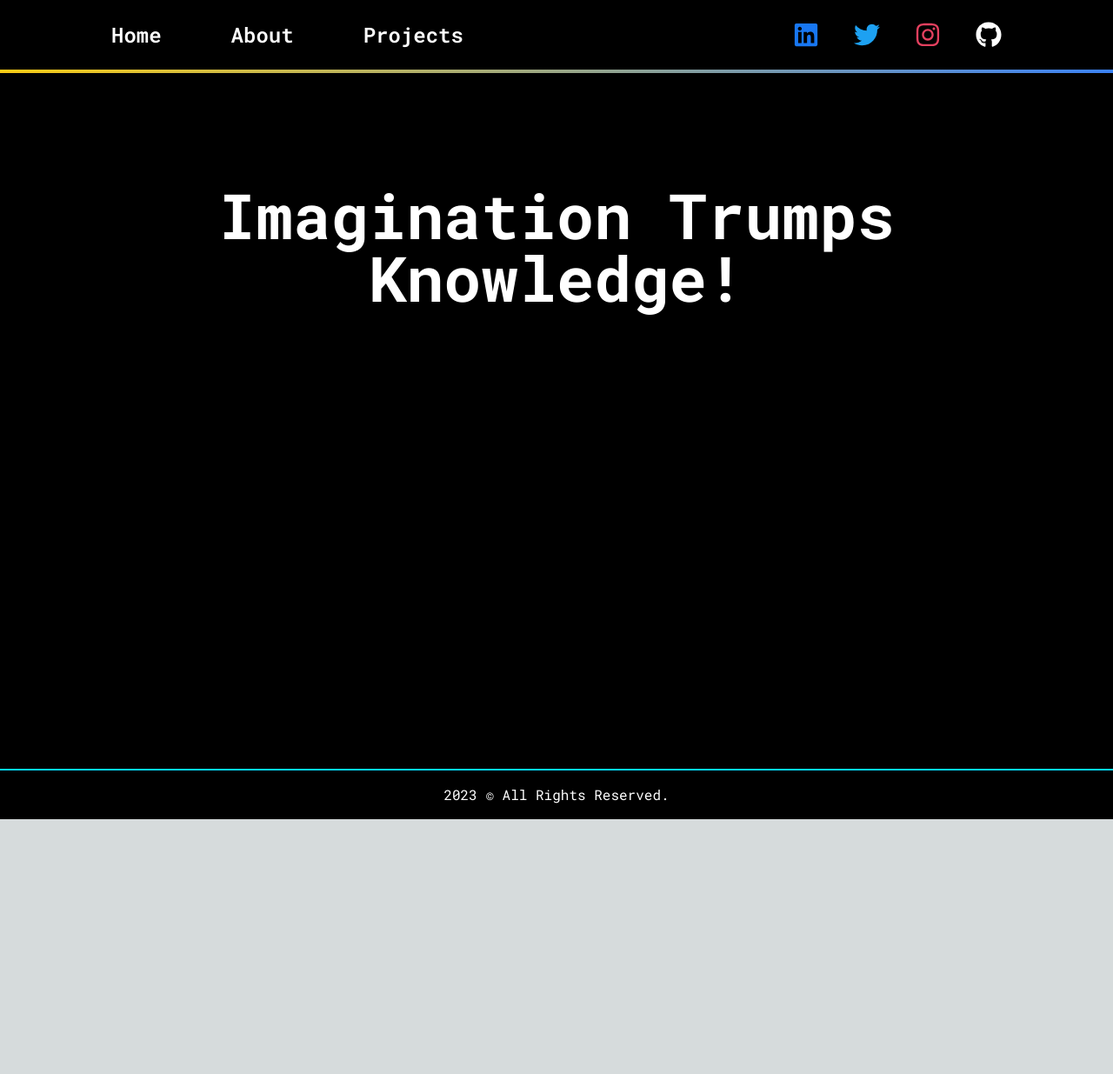
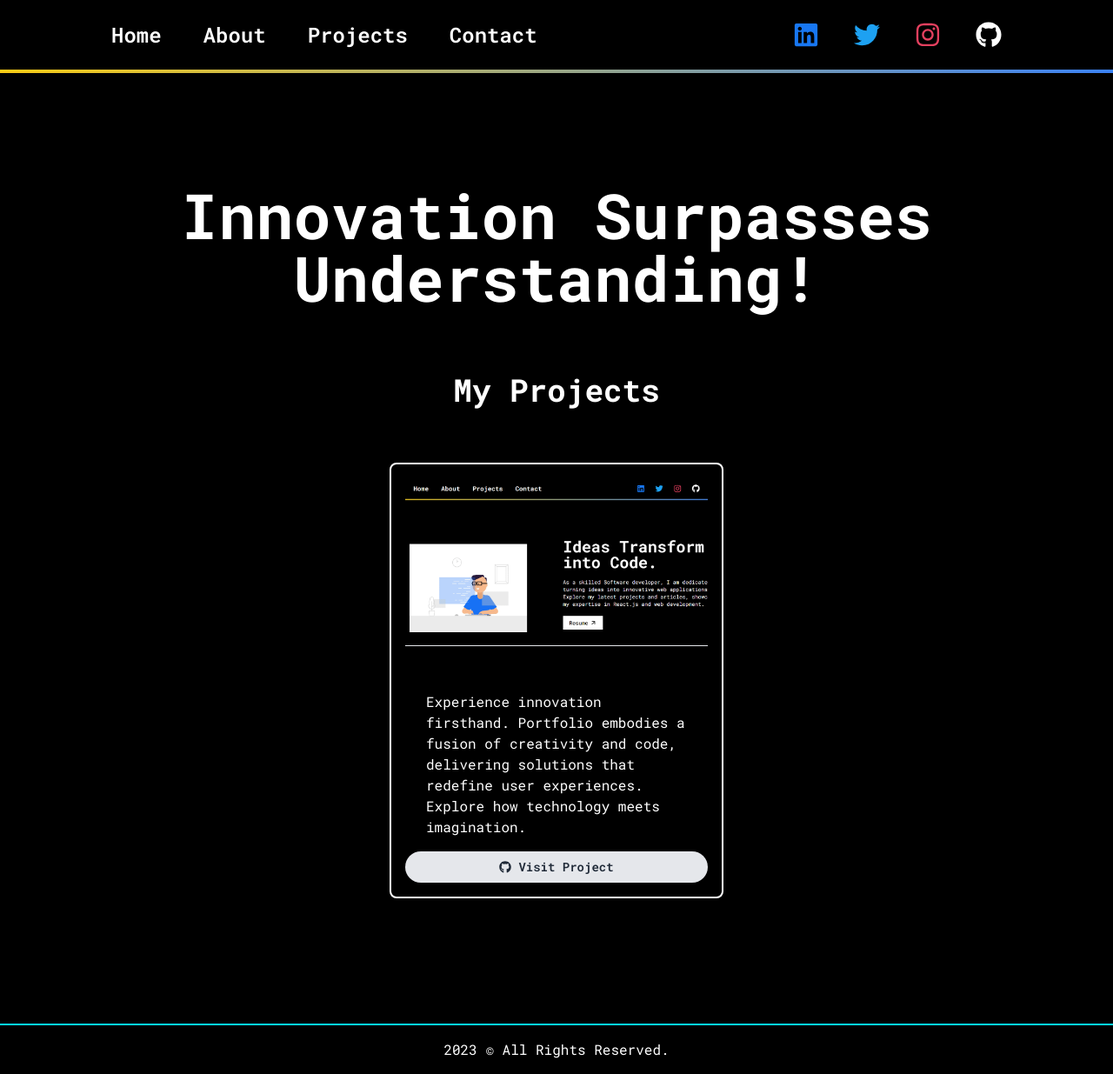
Before and after one commit to Jadhavvarun/portfolio_Next.JS, a Next.js app: page /projects in a window 1280 px wide. Shown: the whole page at 87% size. Before the commit the page ends 942 px from the top, so only its background shows below. Built offline with nearby package versions, Linux system fonts and the light colour scheme.

Commit message:
update projects

```diff
--- /dev/null
+++ b/src/app/contact/page.jsx
@@ -0,0 +1,14 @@
+import ContactMe from '@/components/Contact';
+import Navbar from '@/components/Navbar';
+import Footer from '@/components/Footer';
+
+const contact = () => {
+    return (
+        <div>
+            <Navbar />
+            <ContactMe />
+            <Footer />
+        </div>
+    )
+}
+export default contact;
--- /dev/null
+++ b/src/components/Contact.jsx
@@ -0,0 +1,10 @@
+const ContactMe = () => {
+    return (
+        <div>
+            <div className="bg-black h-screen">
+
+            </div>
+        </div>
+    )
+}
+export default ContactMe;
--- a/src/components/Home.jsx
+++ b/src/components/Home.jsx
@@ -56,10 +56,10 @@ const Home = () => {
           </div>
           <div className="md:w-1/2 flex flex-col justify-center px-6 py-12 md:py-0">
             <h2 className="text-4xl md:text-6xl font-semibold text-center md:text-left mb-8 text-white">
-              Turning Vision<br />Into Reality<br />With Code<br />And Design.
+              Ideas Transform into Code.
             </h2>
             <p className="text-xl md:text-start text-center mb-8 text-white">
-              As a skilled full-stack developer, I am dedicated to turning ideas into innovative web applications.
+              As a skilled Software developer, I am dedicated to turning ideas into innovative web applications.
               Explore my latest projects and articles, showcasing my expertise in React.js and web development.
             </p>
             <button
--- a/src/components/Navbar.jsx
+++ b/src/components/Navbar.jsx
@@ -41,6 +41,9 @@ const Navbar = () => {
               <Link href="/projects" passHref>
                 <h2 className="text-2xl cursor-pointer font-semibold text-white my-4">Projects</h2>
               </Link>
+              <Link href="/contact" passHref>
+                <h2 className="text-2xl cursor-pointer font-semibold text-white my-4">Contact</h2>
+              </Link>
               <div className="flex gap-x-4 mt-6">
                 <a href="https://linkedin.com/in/varun-jadhav-620814152" className="text-white cursor-pointer">
                   <FaLinkedin size={30} color="#1877f2" />
@@ -59,7 +62,7 @@ const Navbar = () => {
           </div>
 
           {/* Regular Menu */}
-          <div className="hidden md:flex gap-x-20">
+          <div className="hidden md:flex gap-x-12">
             <Link href="/" passHref>
               <h2 className="text-2xl cursor-pointer font-semibold text-white">Home</h2>
             </Link>
@@ -68,6 +71,9 @@ const Navbar = () => {
             </Link>
             <Link href="/projects" passHref>
               <h2 className="text-2xl cursor-pointer font-semibold text-white">Projects</h2>
+            </Link>
+            <Link href="/contact" passHref>
+              <h2 className="text-2xl cursor-pointer font-semibold text-white">Contact</h2>
             </Link>
           </div>
           <div className="hidden md:flex gap-x-10">
--- a/src/components/Projects.jsx
+++ b/src/components/Projects.jsx
@@ -1,13 +1,39 @@
+import { FaGithub } from 'react-icons/fa';
+
 const Projects = () => {
     return (
-      <div>
-        <div className="bg-black h-screen py-10 sm:py-20 md:py-32 px-4 sm:px-10 md:px-20 lg:px-32">
-          <h2 className="text-white text-4xl sm:text-5xl md:text-6xl lg:text-7xl font-bold text-center">
-            Imagination Trumps Knowledge!
-          </h2>
+        <div className="bg-black min-h-screen py-10 sm:py-20 md:py-32 px-4 sm:px-10 md:px-20 lg:px-32">
+            <h2 className="text-white text-4xl sm:text-5xl md:text-6xl lg:text-7xl font-bold text-center">
+                Innovation Surpasses Understanding!
+            </h2> <br /> <br /> <br />
+            <h2 className="text-white text-xl sm:text-2xl md:text-3xl lg:text-4xl font-bold text-center">
+                My Projects
+            </h2>
+            <div className="flex flex-wrap justify-center mt-12">
+                <div className="max-w-sm rounded-lg overflow-hidden shadow-2xl m-4 border-2 border-white p-4">
+                    <img
+                        className="w-full h-48 object-cover object-center"
+                        src="/portfolio.png"
+                        alt="Project 1"
+                    />
+                    <hr />
+                    <div className="px-6 py-4">
+                        <div className="font-bold text-xl mb-2">Portfolio Site</div>
+                        <p className="text-white text-base">
+                            Experience innovation firsthand. Portfolio embodies a fusion of creativity and code, delivering solutions that redefine user experiences. Explore how technology meets imagination.
+                        </p>
+                    </div>
+                    <div>
+                            <a href="https://varuns-portfolio.vercel.app/" target="_blank" rel="noopener noreferrer" className="bg-gray-200 text-gray-800 rounded-full px-4 py-2 text-sm font-semibold flex items-center justify-center hover:bg-gray-300 focus:bg-gray-300 transition duration-300 ease-in-out">
+                                <FaGithub className="mr-2" /> Visit Project
+                            </a>
+                        </div>
+                </div>
+
+                {/* Add more similar card components for other projects */}
+            </div>
         </div>
-      </div>
     );
-  };
+};
 
-  export default Projects;
+export default Projects;
```
Also changed, not shown: public/portfolio.png (added).
